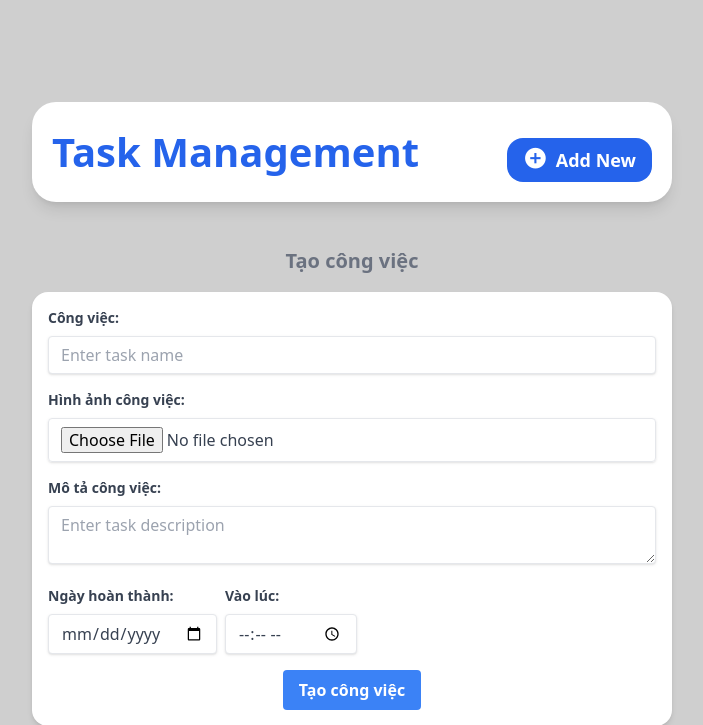
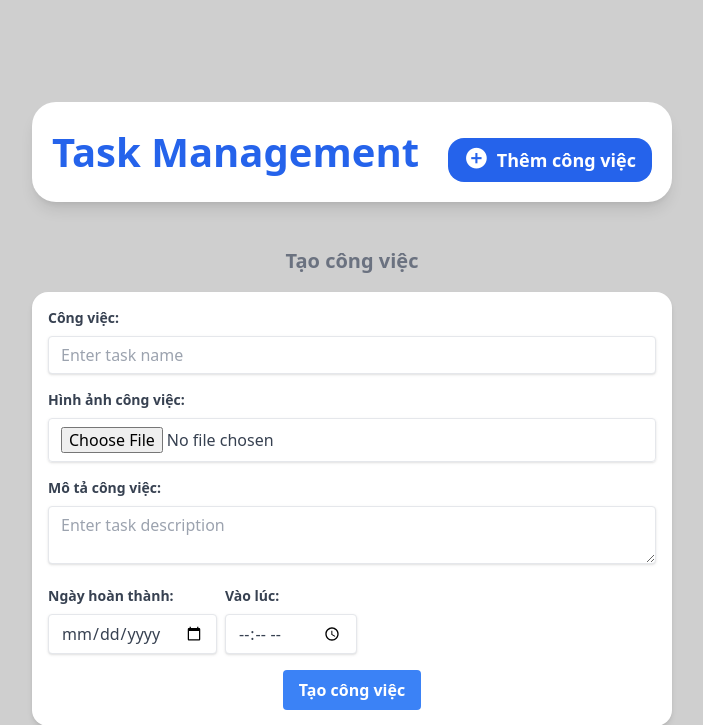
Before and after one commit to tuandat25112002/DjangoTodoList, a Django app: page /add_task in a window 1280 px wide. Shown: the top 725 px of the page, without its empty margins (288-991 px from the left). Run offline with Django 3.2, Linux system fonts and the light colour scheme.

```diff
--- a/django_todo_app/templates/base.html
+++ b/django_todo_app/templates/base.html
@@ -26,7 +26,7 @@
       <a
         class="bg-blue-600 py-2 px-4 text-white font-semibold rounded-2xl text-lg mt-4 flex items-center gap-2"
         href="{% url 'add_task' %}"
-        ><i class="bx bxs-plus-circle bx-sm"></i> Add New</a
+        ><i class="bx bxs-plus-circle bx-sm"></i> Thêm công việc</a
       >
     </header>
     <!-- Navigation Bar -->
```
Also changed, not shown: README.MD, db.sqlite3.
